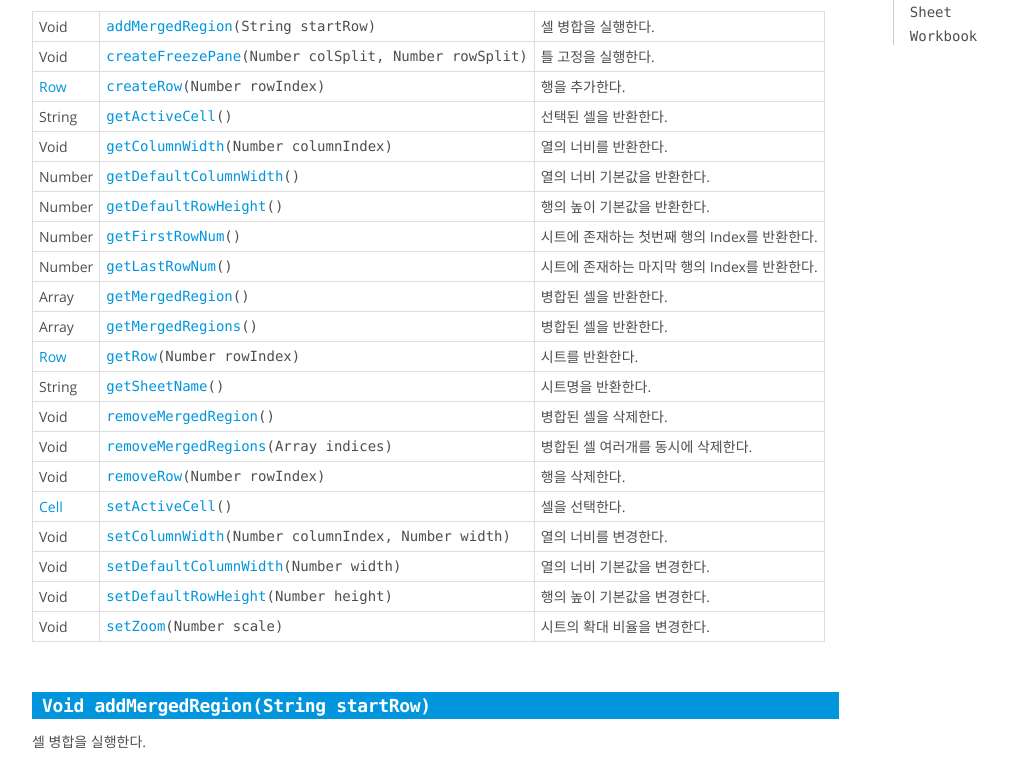
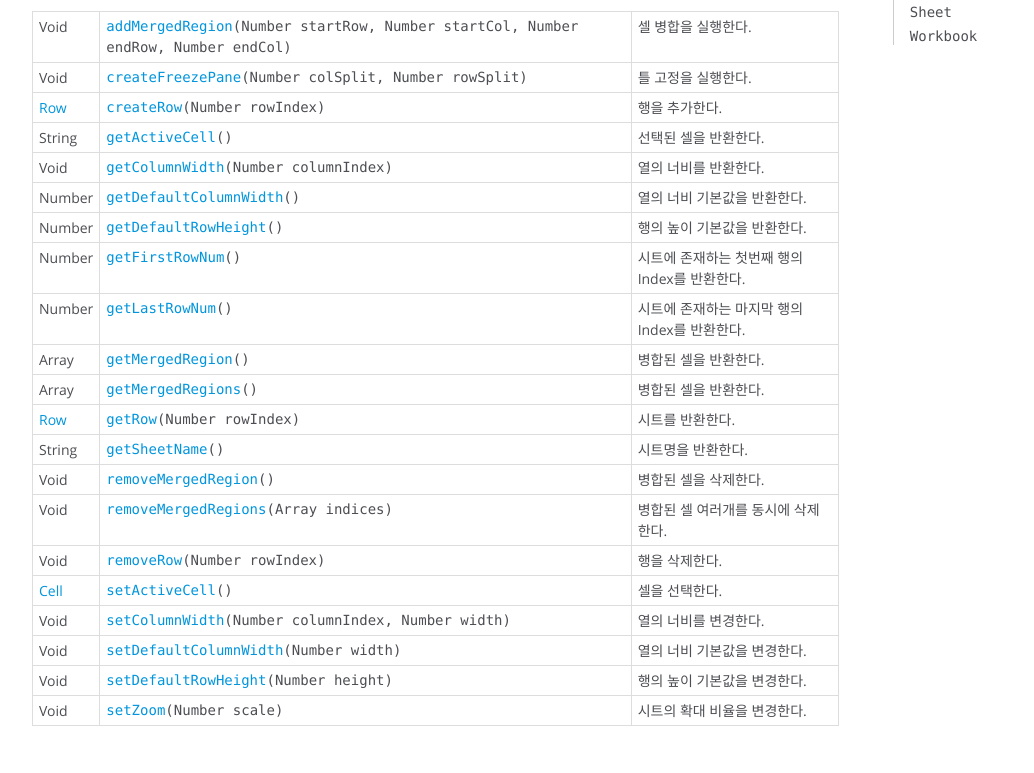
Before and after one commit to tcpip147/javascript-xlsx, a website built with webpack: page docs/module-Sheet.html in a window 1280 px wide. Shown: the part 210-983 px from the top of the page, without its empty margins (0-1034 px from the left). Built offline with nearby package versions, Linux system fonts and the light colour scheme.

Commit message:
Modify doc

```diff
--- a/docs/module-Sheet.html
+++ b/docs/module-Sheet.html
@@ -118,7 +118,25 @@
 
 
 
-    <td class="name"><a href="#addMergedRegion">addMergedRegion</a>(String startRow)</td>
+
+
+
+
+
+
+
+
+
+
+
+
+
+
+
+
+
+
+    <td class="name"><a href="#addMergedRegion">addMergedRegion</a>(Number startRow, Number startCol, Number endRow, Number endCol)</td>
     <td>
 
         셀 병합을 실행한다.
@@ -727,7 +745,25 @@
 
 
 
-    <h4 class="name method-name" id="addMergedRegion">Void addMergedRegion(String startRow)</h4>
+
+
+
+
+
+
+
+
+
+
+
+
+
+
+
+
+
+
+    <h4 class="name method-name" id="addMergedRegion">Void addMergedRegion(Number startRow, Number startCol, Number endRow, Number endCol)</h4>
 
 
 
--- a/src/Sheet.js
+++ b/src/Sheet.js
@@ -51,7 +51,10 @@ export default class Sheet {
      * var workbook = JavascriptXlsx.createWorkbook();
      * var sheet = workbook.createSheet("Sheet1");
      * sheet.addMergedRegion(0, 0, 2, 3);
-     * @param {String}
+     * @param {Number}
+     * @param {Number}
+     * @param {Number}
+     * @param {Number}
      * @returns {Void}
      */
     addMergedRegion(startRow, startCol, endRow, endCol) {
```
Also changed, not shown: 2 other files.
